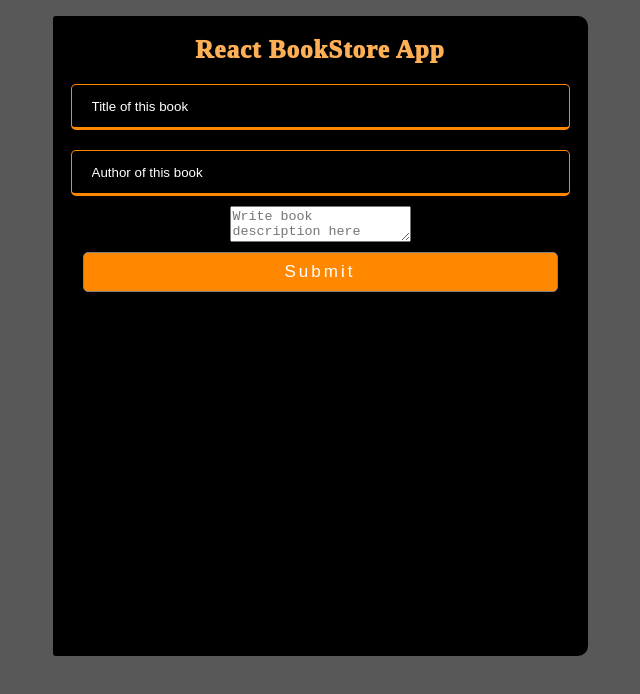
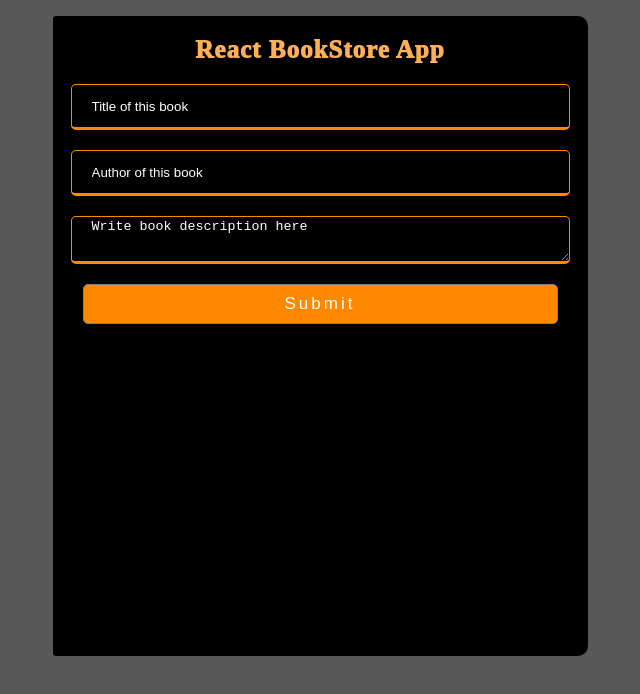
Before and after one commit to Cobboldgit/react-bookstore-app, a React (Create React App) app: page / in a window 1280 px wide. Shown: the top 694 px of the page, without its empty margins (320-960 px from the left). Built offline with nearby package versions, Linux system fonts and the light colour scheme.

Commit message:
style textarea in detailsinput.js

```diff
--- a/src/App.css
+++ b/src/App.css
@@ -97,6 +97,29 @@ body {
   border-color: rgb(255, 255, 255);
 }
 
+.formBox form textarea {
+  width:100%;
+  margin: 10px;
+  height: 40px;
+  border: solid rgb(255, 136, 0) 1px;
+  border-bottom: 3px solid rgb(255, 136, 0);
+  background-color: transparent;
+  border-radius: 5px;
+  padding-left: 20px;
+  outline: none;
+  color: #fff;
+  transition: 0.5s ease;
+}
+
+.formBox form textarea::placeholder {
+  color: #fff;
+}
+
+.formBox form textarea:focus {
+  background-color: transparent;
+  border-color: rgb(255, 255, 255);
+}
+
 .formBox form button {
   cursor: pointer;
   width: 475px;
```
